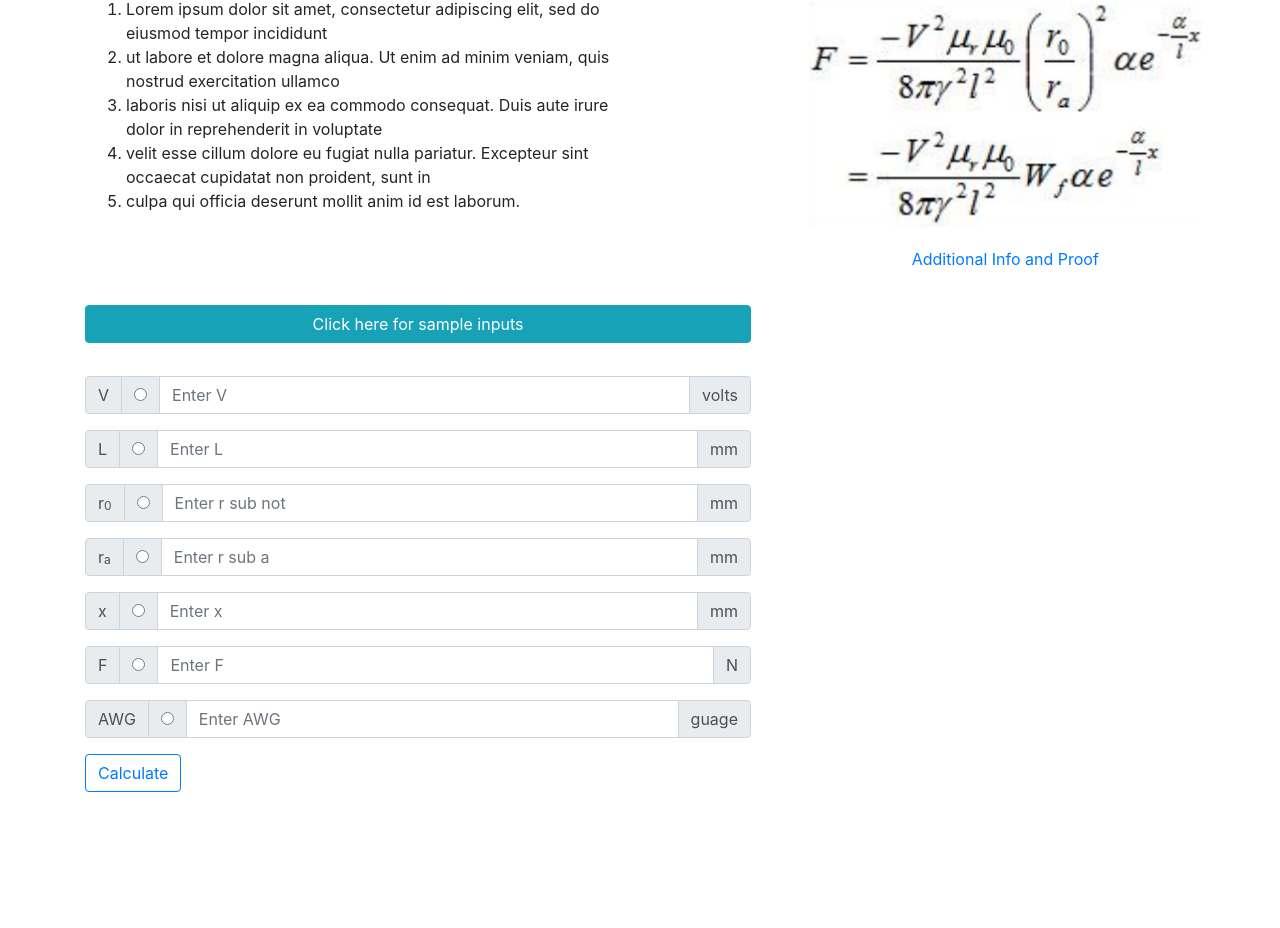
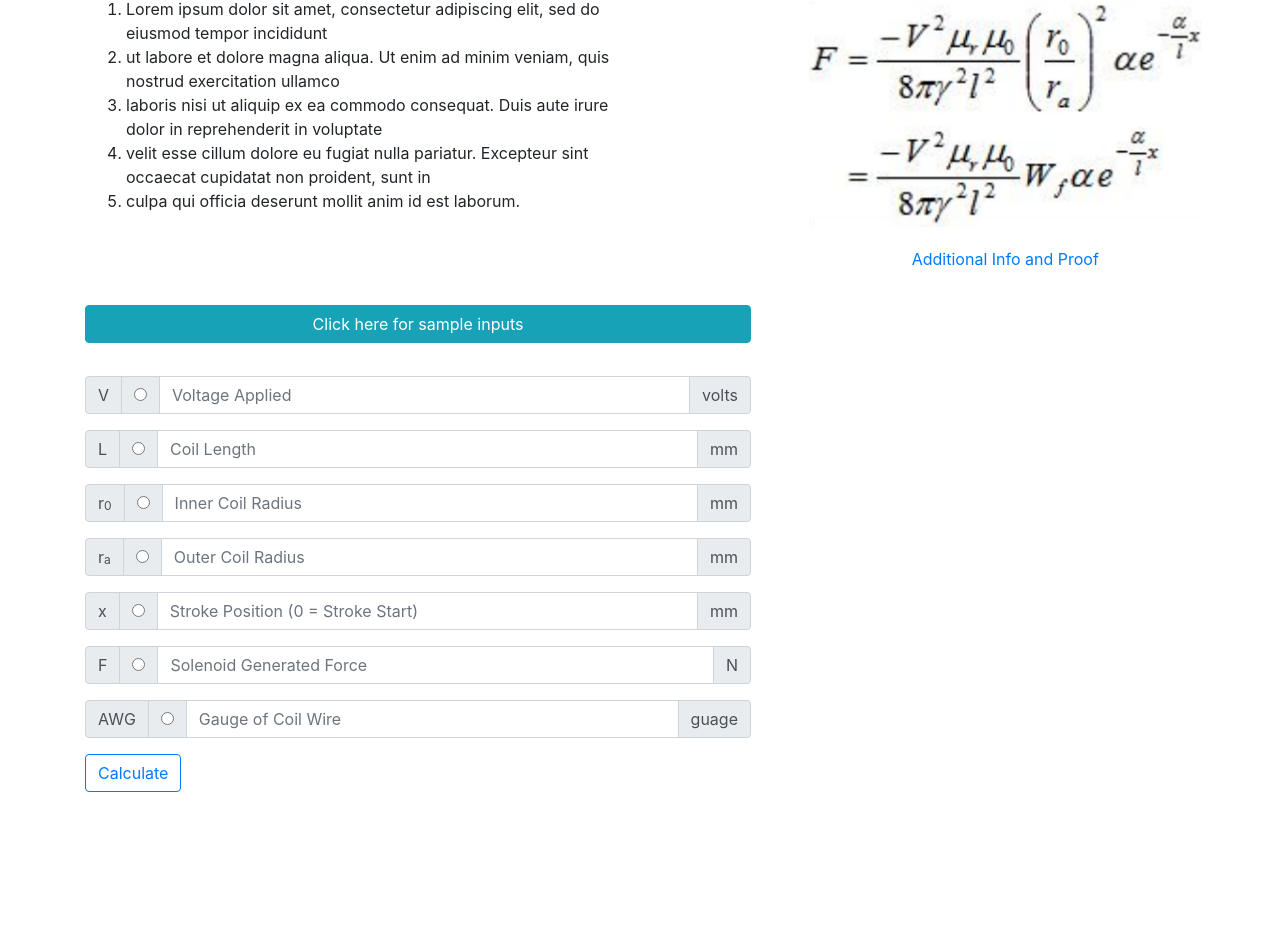
Before and after one commit to solenoid-pdx/solenoid, a Django app: page / in a window 1280 px wide. Shown: the part 251-1179 px from the top of the page. Run offline with Django 3.2, Linux system fonts and the light colour scheme; some libraries are stand-ins or nearby versions.

Commit message:
Added tooltips to help with input comprehension. Applied style standards to files with style violations. Refactored inputs context object to seperate function as it was getting too large for createInputs(). Added description attribute to inputs context object to populate inputs placeholder and tooltip.

```diff
--- a/static/js/chartHandler.js
+++ b/static/js/chartHandler.js
@@ -1,8 +1,6 @@
 
 const voltageChartAjax = (inputs, toGraph) => {
   let $voltageChart = $("#voltage-Chart")
-  console.log(toGraph)
-  // console.log("Chart handler was reached")
   $.ajax({
           type: 'POST',
           url: 'voltageChart',
@@ -21,7 +19,6 @@ const voltageChartAjax = (inputs, toGraph) => {
           },
           success: function (data) {
             document.getElementById('graph-container').style = 'width: 100%; display: block;';
-            // console.log(data)
             var ctx = $voltageChart[0].getContext("2d");
             if(window.line != undefined){
               window.line.destroy()
@@ -66,7 +63,6 @@ const voltageChartAjax = (inputs, toGraph) => {
         //       var value = chartData.datasets[0].data[idx];
 
         // var url = "http://example.com/?label=" + label + "&value=" + value;
-        // console.log(url);
         // alert(url);
         //       }
         //     }
--- a/static/js/formHandler.js
+++ b/static/js/formHandler.js
@@ -18,7 +18,7 @@ const formSubmitHandler = () => {
         inputs.forEach( (input, _index) => {
           let element = document.getElementById(`input-text-${input.name}`);
           let radio = document.getElementById(`input-radio-${input.name}`);
-          if(element.value === '' && !radio.checked ) {
+          if (element.value === '' && !radio.checked ) {
             // blank_counter += 1;
             blank_counter.push(input.name)
             input.value = 0;
@@ -27,20 +27,19 @@ const formSubmitHandler = () => {
           }
           else input.value = element.value;
 
-          if(radio && radio.checked){
+          if (radio && radio.checked){
             toGraph = input.name;
-            if(element.value === ''){
+            if (element.value === ''){
               // blank_counter += 1;
               input.value = 0;
               blank_counter.push(input.name)
             }
           }
         });
-        console.log(blank_counter.length)
         // Blank counter  == 2 || 0.
-        if(((blank_counter.length < 3 && blank_counter.length !== 1) && toGraph !== '')){
-          if( blank_counter.length === 2 && !blank_counter.includes(toGraph)){
-            if(document.getElementById('missing-input-flash-err') == undefined) {
+        if (((blank_counter.length < 3 && blank_counter.length !== 1) && toGraph !== '')){
+          if ( blank_counter.length === 2 && !blank_counter.includes(toGraph)){
+            if (document.getElementById('missing-input-flash-err') == undefined) {
               let err =
                 `<div id="missing-input-flash-err" class="alert alert-danger alert-dismissible fade show" role="alert">
                   <span><strong>Invalid Input:</strong> PLEASE FILL OUT ONE OF THESE FIELDS ${blank_counter[0]} OR ${blank_counter[1]} .</span>
@@ -59,8 +58,8 @@ const formSubmitHandler = () => {
           voltageChartAjax(inputs, toGraph)
           return;
         }
-        if(blank_counter.length > 1) {
-          if(document.getElementById('missing-input-flash-err') == undefined) {
+        if (blank_counter.length > 1) {
+          if (document.getElementById('missing-input-flash-err') == undefined) {
             let err =
               `<div id="missing-input-flash-err" class="alert alert-danger alert-dismissible fade show" role="alert">
                 <span><strong>Invalid Input:</strong> PLEASE FILL OUT ALL THE FIELDS.</span>
@@ -75,8 +74,8 @@ const formSubmitHandler = () => {
           }
           return;
         }
-        if(blank_counter.length <= 0) {
-          if(document.getElementById('no-solve-input-flash-err') == undefined) {
+        if (blank_counter.length <= 0) {
+          if (document.getElementById('no-solve-input-flash-err') == undefined) {
             let err =
               `<div id="no-solve-input-flash-err" class="alert alert-danger alert-dismissible fade show" role="alert">
                 <span><strong>Invalid Input:</strong> PLEASE LEAVE A VALUE TO SOLVE FOR BLANK.</span>
@@ -91,8 +90,8 @@ const formSubmitHandler = () => {
           }
           return;
         }
-        if(to_compute !== 'force' && inputs[4].value != 0) {
-          if(document.getElementById('x-eq-zero-flash-err') == undefined) {
+        if (to_compute !== 'force' && inputs[4].value != 0) {
+          if (document.getElementById('x-eq-zero-flash-err') == undefined) {
             let err =
               `<div id="x-eq-zero-flash-err" class="alert alert-danger alert-dismissible fade show" role="alert">
                 <span><strong>Invalid Input:</strong> X MUST EQUAL 0 FOR THIS SOLUTION.</span>
@@ -107,8 +106,8 @@ const formSubmitHandler = () => {
           }
           return;
         }
-        if(to_compute === 'x') {
-          if(document.getElementById('unsolved-x-flash-err') == undefined) {
+        if (to_compute === 'x') {
+          if (document.getElementById('unsolved-x-flash-err') == undefined) {
             let err =
               `<div id="unsolved-x-flash-err" class="alert alert-danger alert-dismissible fade show" role="alert">
                 <span><strong>Invalid Input:</strong> X CANNOT BE SOLVED FOR.</span>
@@ -140,7 +139,7 @@ const formSubmitHandler = () => {
             force: inputs[5].value,
             awg: inputs[6].value,
             compute: to_compute,
-            toGraph: toGraph,
+            toGraph: toGraph && '',
             csrfmiddlewaretoken: $('input[name=csrfmiddlewaretoken]').val(),
           },
             success: res => {
--- a/static/js/main.js
+++ b/static/js/main.js
@@ -6,42 +6,118 @@ const renderPage = () => {
 const mountInputs = () => {
     let form = document.getElementById("input-submit-form");
     let inputs = createInputs();
-    let submit_button = '<input class="btn btn-outline-primary" type="submit" value="Calculate">'
+    let submit_button =
+      `<input
+        class="btn btn-outline-primary"
+        type="submit"
+        data-tooltip
+        data-placement="top"
+        title="Calculate With Entered Values"
+        value="Calculate"
+      >`
     inputs.forEach(input => {
         form.insertAdjacentHTML('beforeend', input['html']);
     });
     form.insertAdjacentHTML('beforeend', submit_button);
 };
 
+const createInputsContextObj = () => {
+  const urlParams = new URLSearchParams(window.location.search);
+  let inputs = [
+    {
+      'name': 'voltage',
+      'symbol': 'V',
+      'value': urlParams.get('voltage') || '',
+      'unit': 'volts',
+      'description': 'Voltage Applied',
+      'html': ''
+    },
+    {
+      'name': 'length',
+      'symbol': 'L',
+      'value': urlParams.get('length') || '',
+      'unit': 'mm',
+      'description': 'Coil Length',
+      'html': ''
+    },
+    {
+      'name': 'r_not',
+      'symbol': 'r sub not',
+      'value': urlParams.get('r_not') || '',
+      'unit': 'mm',
+      'description': 'Inner Coil Radius',
+      'html': ''
+    },
+    {
+      'name': 'r_a',
+      'symbol': 'r sub a',
+      'value': urlParams.get('r_a') || '',
+      'unit': 'mm',
+      'description': 'Outer Coil Radius',
+      'html': ''
+    },
+    {
+      'name': 'x',
+      'symbol': 'x',
+      'value': urlParams.get('x') || '',
+      'unit': 'mm',
+      'description': 'Stroke Position (0 = Stroke Start)',
+      'html': ''
+    },
+    {
+      'name': 'force',
+      'symbol': 'F',
+      'value': urlParams.get('force') || '',
+      'unit': 'N',
+      'description': 'Solenoid Generated Force',
+      'html': ''
+    },
+    {
+      'name': 'awg',
+      'symbol': 'AWG',
+      'value': urlParams.get('awg') || '',
+      'unit': 'guage',
+      'description': 'Gauge of Coil Wire',
+      'html': ''
+    },
+  ];
+
+  return inputs;
+}
+
 const createInputs = () => {
-    const urlParams = new URLSearchParams(window.location.search)
+    let inputs = createInputsContextObj();
 
-    let inputs = [
-        { 'name': 'voltage', 'symbol': 'V', 'value': urlParams.get('voltage') || '', 'unit': 'volts', 'html': '' },
-        { 'name': 'length', 'symbol': 'L', 'value': urlParams.get('length') || '', 'unit': 'mm', 'html': '' },
-        { 'name': 'r_not', 'symbol': 'r sub not', 'value': urlParams.get('r_not') || '', 'unit': 'mm', 'html': '' },
-        { 'name': 'r_a', 'symbol': 'r sub a', 'value': urlParams.get('r_a') || '', 'unit': 'mm', 'html': '' },
-        { 'name': 'x', 'symbol': 'x', 'value': urlParams.get('x') || '', 'unit': 'mm', 'html': '' },
-        { 'name': 'force', 'symbol': 'F', 'value': urlParams.get('force') || '', 'unit': 'N', 'html': '' },
-        { 'name': 'awg', 'symbol': 'AWG', 'value': urlParams.get('awg') || '', 'unit': 'guage', 'html': '' },
-    ];
     inputs.forEach( element => {
-        // console.log(html, index+1);
         if (element.name != 'awg') {
-            element.html = `
+          element.html =
+          `
         <div id="input-${element.name}" class="input-group mb-3">
         <div class="input-group-prepend">
-          <span class="input-group-text">${formatR(element.symbol)}</span>
+          <span
+              class="input-group-text"
+              data-tooltip
+              data-placement="top"
+              title="Input For ${element.description}"
+          >
+            ${formatR(element.symbol)}
+          </span>
           <div class="input-group-text">
-            <input id="input-radio-${element.name}" type="radio" onclick="clickMe(this.value)" value="${element.name}" aria-label="Radio button for following text input" name="radAnswer">
+            <input
+              id="input-radio-${element.name}"
+              type="radio" onclick="clickMe(this.value)"
+              value="${element.name}"
+              aria-label="Radio button for following text input"
+              name="radAnswer"
+            >
           </div>
         </div>
         <input type="text"
-               id="input-text-${element.name}"
-               class="form-control"
-               aria-label="Text input with radio button"
-               placeholder="Enter ${element.symbol}"
-               value="${element.value}"
+              id="input-text-${element.name}"
+              class="form-control"
+              aria-label="Text input with radio button"
+              placeholder="${element.description}"
+              value="${element.value}"
         >
         <div class="input-group-append">
             <span class="input-group-text">${element.unit}</span>
@@ -50,10 +126,18 @@ const createInputs = () => {
       `
         }
         else {
-            element.html =`
+          element.html =
+          `
             <div id="input-${element.name}" class="input-group mb-3">
             <div class="input-group-prepend">
-              <span class="input-group-text">${formatR(element.symbol)}</span>
+              <span
+                class="input-group-text"
+                data-tooltip
+                data-placement="top"
+                title="Input For ${element.description}"
+              >
+                ${formatR(element.symbol)}
+              </span>
               <div class="input-group-text">
                 <input type="radio" aria-label="Radio button for following text input" name="radAnswer">
               </div>
@@ -62,7 +146,7 @@ const createInputs = () => {
                    class = "form-control"
                    list="input-text"
                    value="${element.value}"
-                   placeholder="Enter ${element.symbol}"
+                   placeholder="${element.description}"
             >
               <datalist id="input-text">
               </datalist>
@@ -101,9 +185,8 @@ const updateQueryString = inputs => {
     newUrl.searchParams.delete(key)
   })
   inputs.forEach( variable => {
-    if(variable.value) {
+    if (variable.value)
       newUrl.searchParams.set(variable.name, variable.value)
-    }
   })
   window.history.pushState({}, document.title, newUrl);
 }
--- a/templates/index.html
+++ b/templates/index.html
@@ -19,7 +19,8 @@
     </script>
     <script src="https://cdnjs.cloudflare.com/ajax/libs/popper.js/1.14.7/umd/popper.min.js"
             integrity="sha384-UO2eT0CpHqdSJQ6hJty5KVphtPhzWj9WO1clHTMGa3JDZwrnQq4sF86dIHNDz0W1"
-            crossorigin="anonymous"></script>
+            crossorigin="anonymous">
+    </script>
     <script src="https://stackpath.bootstrapcdn.com/bootstrap/4.3.1/js/bootstrap.min.js"
             integrity="sha384-JjSmVgyd0p3pXB1rRibZUAYoIIy6OrQ6VrjIEaFf/nJGzIxFDsf4x0xIM+B07jRM"
             crossorigin="anonymous">
@@ -81,7 +82,6 @@
              class="d-flex flex-column justify-content-center"
              style="width: 60%; margin-bottom: 5%;"
         >
-            <!--begin data set form-->
             <button class="btn btn-info"
                     style="margin-bottom: 5%;"
                     onclick="populateDefaults()"
@@ -95,7 +95,6 @@
             >
             {% csrf_token %}
             </form>
-            <!--end data set form-->
             <div id="flash-container"
                  class="d-flex flex-column justify-content-center"
                  style="width: 100%; margin-top: 2%;"
```
